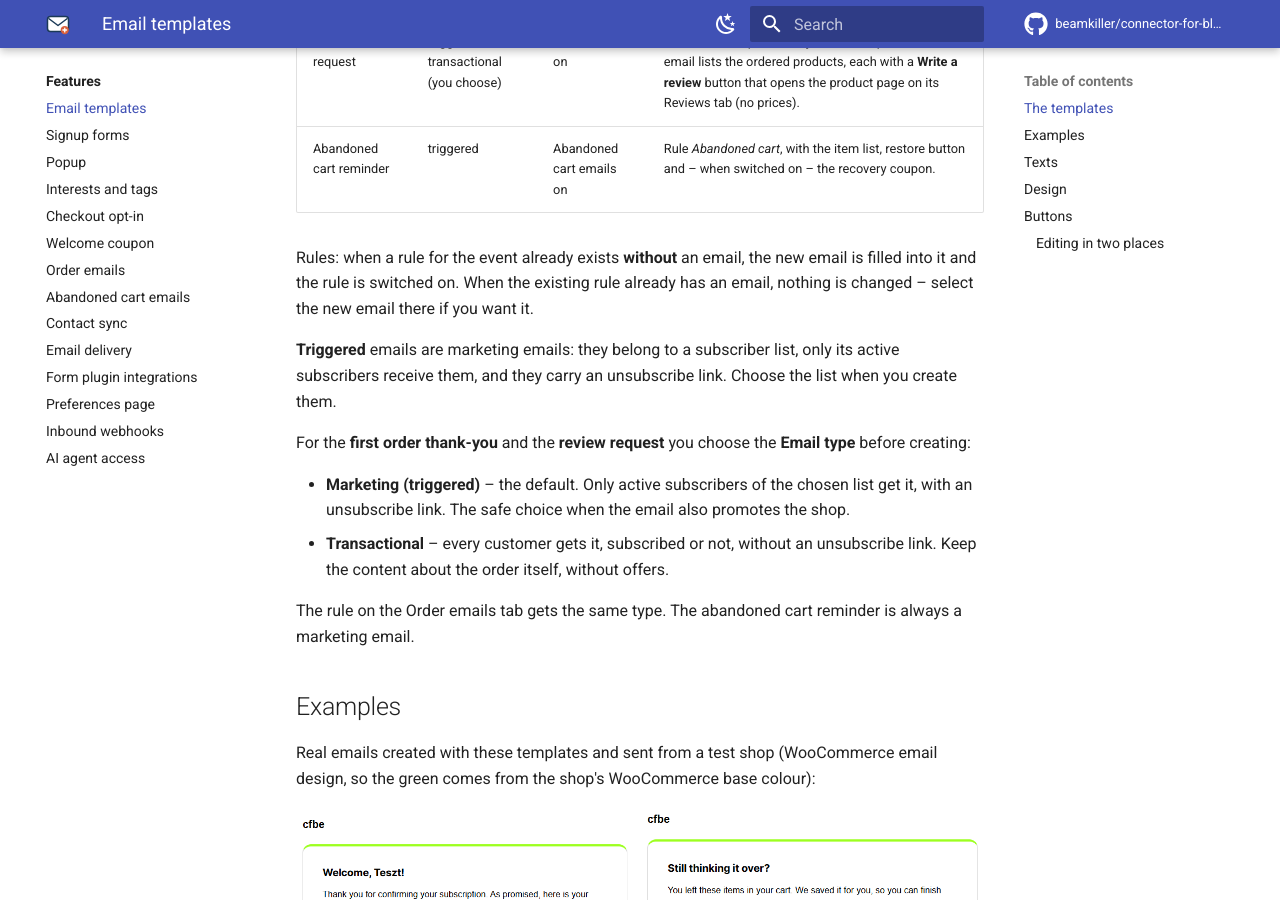
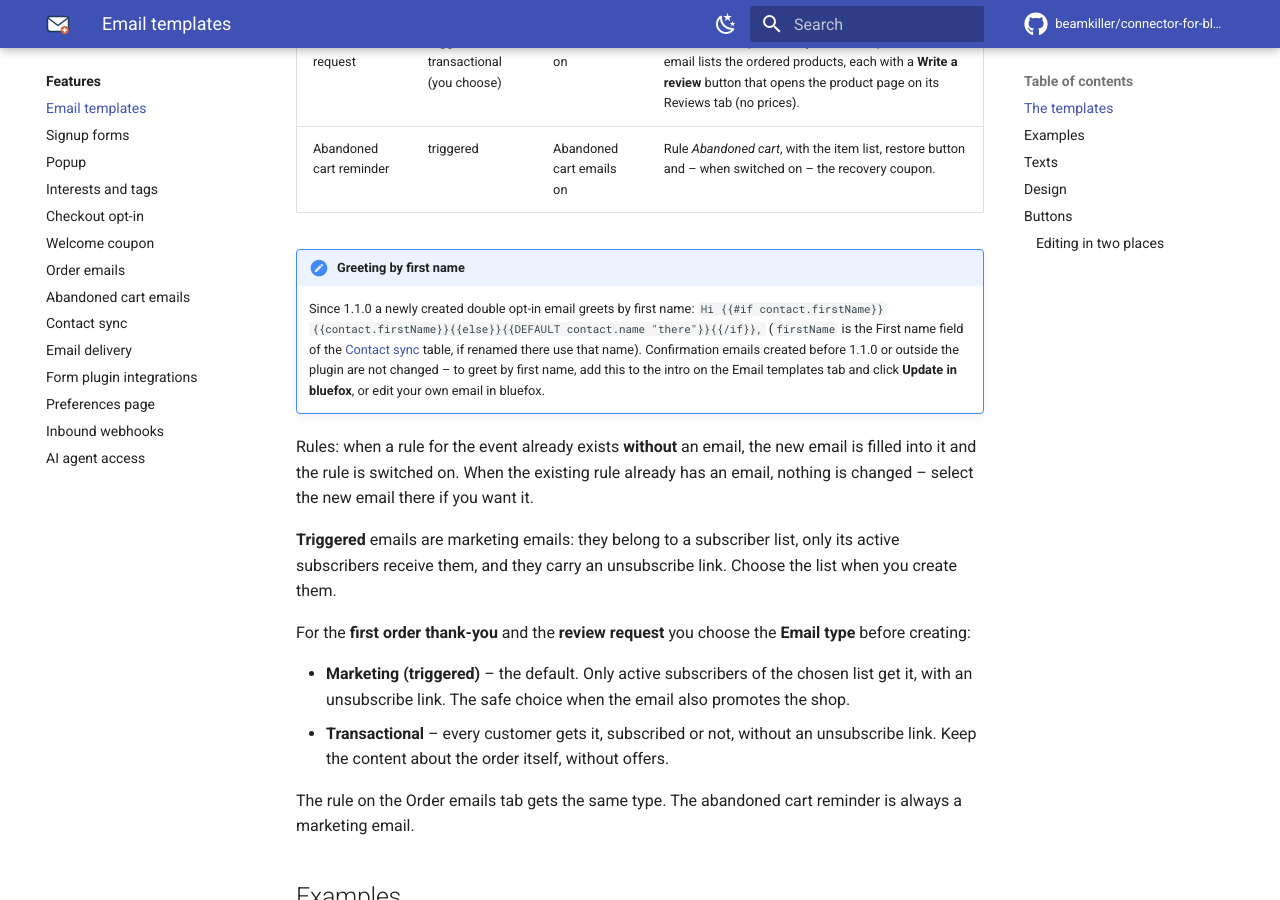
Before and after one commit to beamkiller/connector-for-bluefox-email, an MkDocs documentation site: the page built from docs/features/email-templates.md, in a window 1280 px wide and 900 px high, scrolled down 2315 px. Built offline with MkDocs 1.6.1 and Material for MkDocs 9.7.7, drawn with Linux system fonts in a browser that asks for light colours; comment, search, counter and statistics services are not loaded.

Commit message:
docs: greeting by first name – existing confirmation emails are not changed, how to add it
Co-Authored-By: Claude Opus 5.5 <noreply@anthropic.com>

```diff
--- a/docs/features/email-templates.md
+++ b/docs/features/email-templates.md
@@ -23,6 +23,9 @@ The cards are grouped:
 | First order thank-you | triggered or transactional (you choose) | Order emails on | Rule *First paid order of a customer*. |
 | Review request | triggered or transactional (you choose) | Order emails on | Rule *Review request*, 7 days after completion. The email lists the ordered products, each with a **Write a review** button that opens the product page on its Reviews tab (no prices). |
 | Abandoned cart reminder | triggered | Abandoned cart emails on | Rule *Abandoned cart*, with the item list, restore button and – when switched on – the recovery coupon. |
+
+!!! note "Greeting by first name"
+    Since 1.1.0 a newly created double opt-in email greets by first name: `Hi {{#if contact.firstName}}{{contact.firstName}}{{else}}{{DEFAULT contact.name "there"}}{{/if}},` (`firstName` is the First name field of the [Contact sync](contact-sync.md) table, if renamed there use that name). Confirmation emails created before 1.1.0 or outside the plugin are not changed – to greet by first name, add this to the intro on the Email templates tab and click **Update in bluefox**, or edit your own email in bluefox.
 
 Rules: when a rule for the event already exists **without** an email, the new email is filled into it and the rule is switched on. When the existing rule already has an email, nothing is changed – select the new email there if you want it.
 
```
Also changed, not shown: docs/help/changelog.md (+1 -1 lines).
